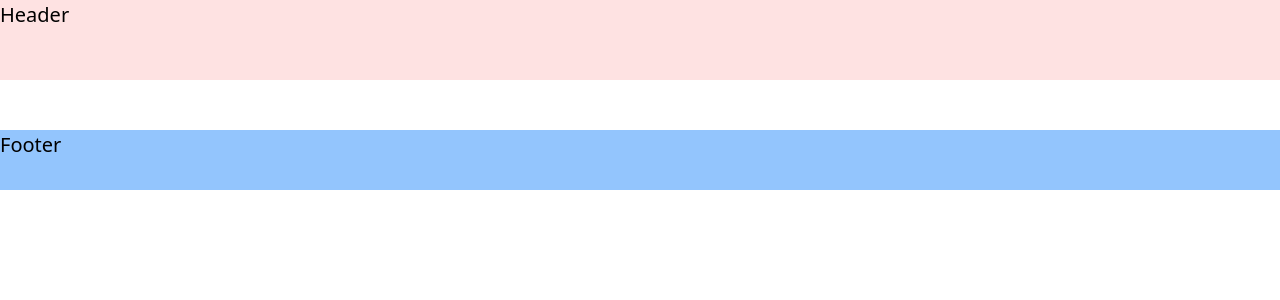
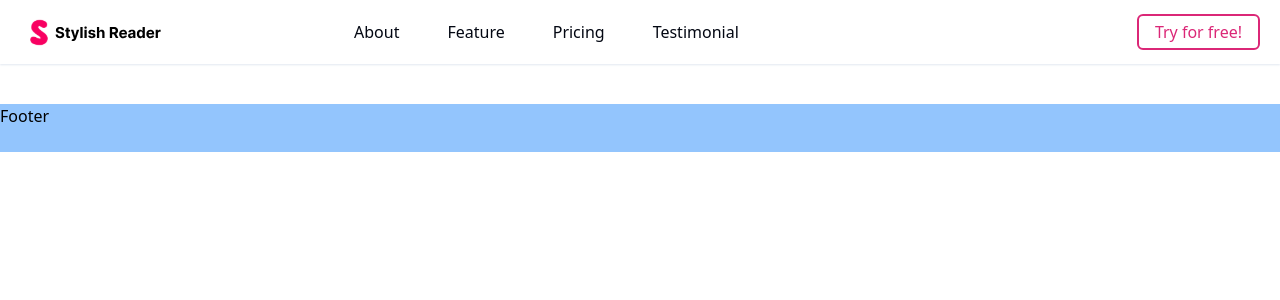
Before and after one commit to tolerious/Stylish-Reader-Official-Website, a Vue app: page / in a window 1280 px wide. Shown: the top 300 px of the page. Built offline with nearby package versions, Linux system fonts and the light colour scheme; no server answers.

Commit message:
🚧 Header.

```diff
--- a/src/assets/main.css
+++ b/src/assets/main.css
@@ -2,5 +2,5 @@
 
 html,
 body {
-  font-size: 20px;
+  font-size: 16px;
 }
--- a/src/components/HeaderComponent.vue
+++ b/src/components/HeaderComponent.vue
@@ -1,6 +1,26 @@
 <template>
-  <header class="bg-red-100 h-16 fixed w-full grid top-0" v-if="isHeaderFooterVisible">
-    Header
+  <header
+    class="h-16 fixed w-full grid top-0 grid-rows-1 grid-cols-4 px-5 py-3 shadow-sm shadow-slate-200"
+    v-if="isHeaderFooterVisible"
+  >
+    <div class="flex flex-row justify-start items-center">
+      <img src="@/assets/images/logo.svg" alt="" srcset="" />
+    </div>
+    <div class="col-span-2">
+      <ul class="flex flex-row h-full items-center">
+        <li class="px-6 cursor-pointer text-gray-950 hover:text-pink-600">About</li>
+        <li class="px-6 cursor-pointer text-gray-950 hover:text-pink-600">Feature</li>
+        <li class="px-6 cursor-pointer text-gray-950 hover:text-pink-600">Pricing</li>
+        <li class="px-6 cursor-pointer text-gray-950 hover:text-pink-600">Testimonial</li>
+      </ul>
+    </div>
+    <div class="bg--300 flex justify-end items-center">
+      <button
+        class="px-4 py-1 border-pink-600 border-2 rounded-md text-pink-600 active:shadow-sm active:shadow-slate-400"
+      >
+        Try for free!
+      </button>
+    </div>
   </header>
 </template>
 
```
Also changed, not shown: src/assets/images/logo.svg (added).
